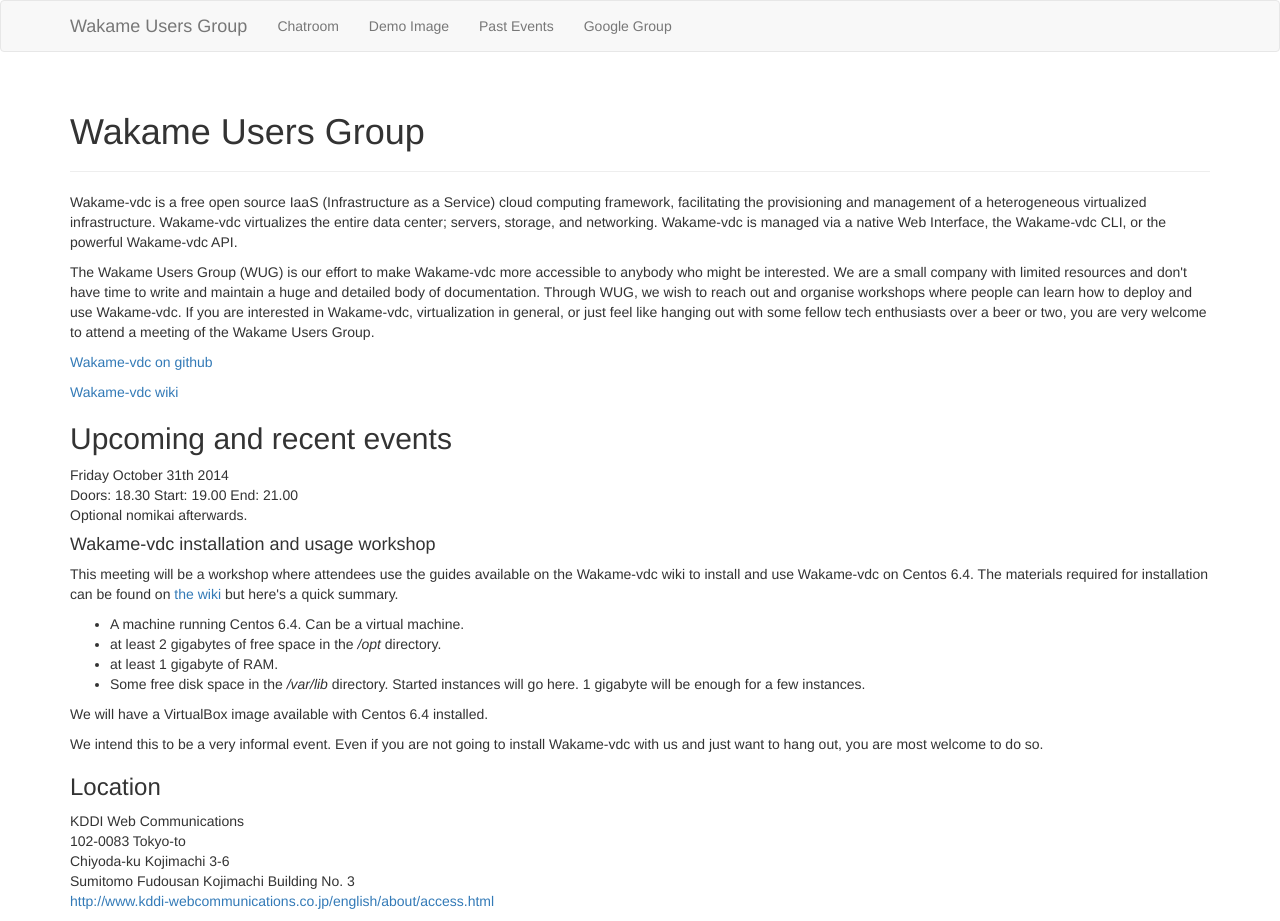
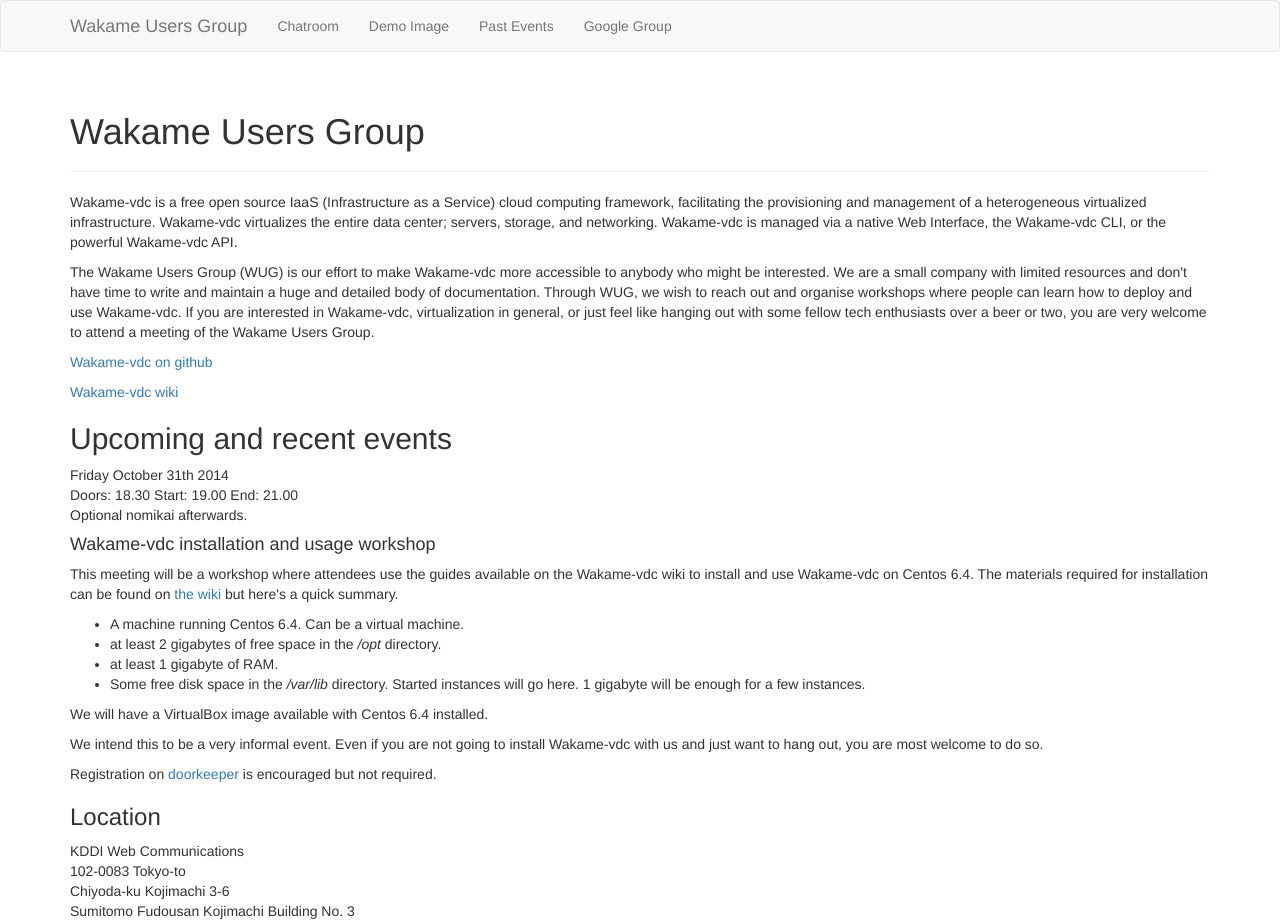
Before and after one commit to wakame/wakame.github.io, a Jekyll site: the page built from index.html, in a window 1280 px wide. Shown: the top 921 px of the page. Built offline with Jekyll 4.4.1, drawn with Linux system fonts in a browser that asks for light colours; nearby versions of some CDN libraries; library files that are not in the unit come from our copies; grey boxes are pictures that could not be loaded.

Commit message:
Added a link to the doorkeeper page

```diff
--- a/index.html
+++ b/index.html
@@ -33,6 +33,8 @@
 
 <p>We intend this to be a very informal event. Even if you are not going to install Wakame-vdc with us and just want to hang out, you are most welcome to do so.</p>
 
+<p>Registration on <a href="http://wakame.doorkeeper.jp/events/15600">doorkeeper</a> is encouraged but not required.</p>
+
 <h3>Location</h3>
 
 <p>
```
